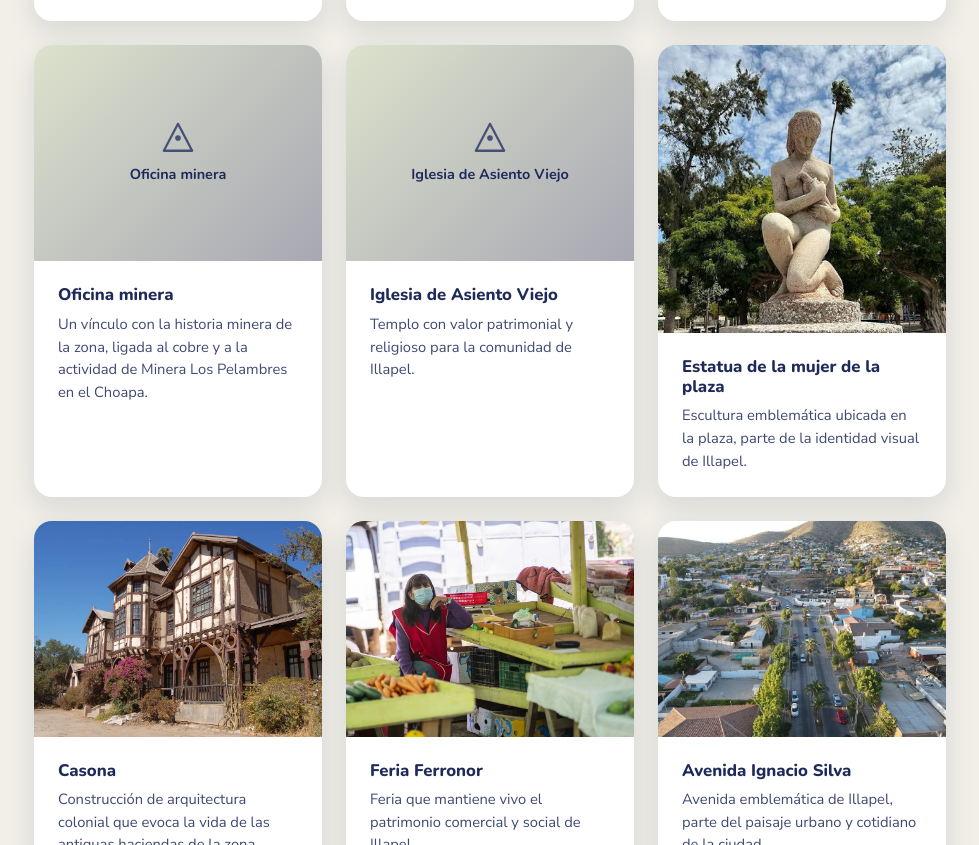
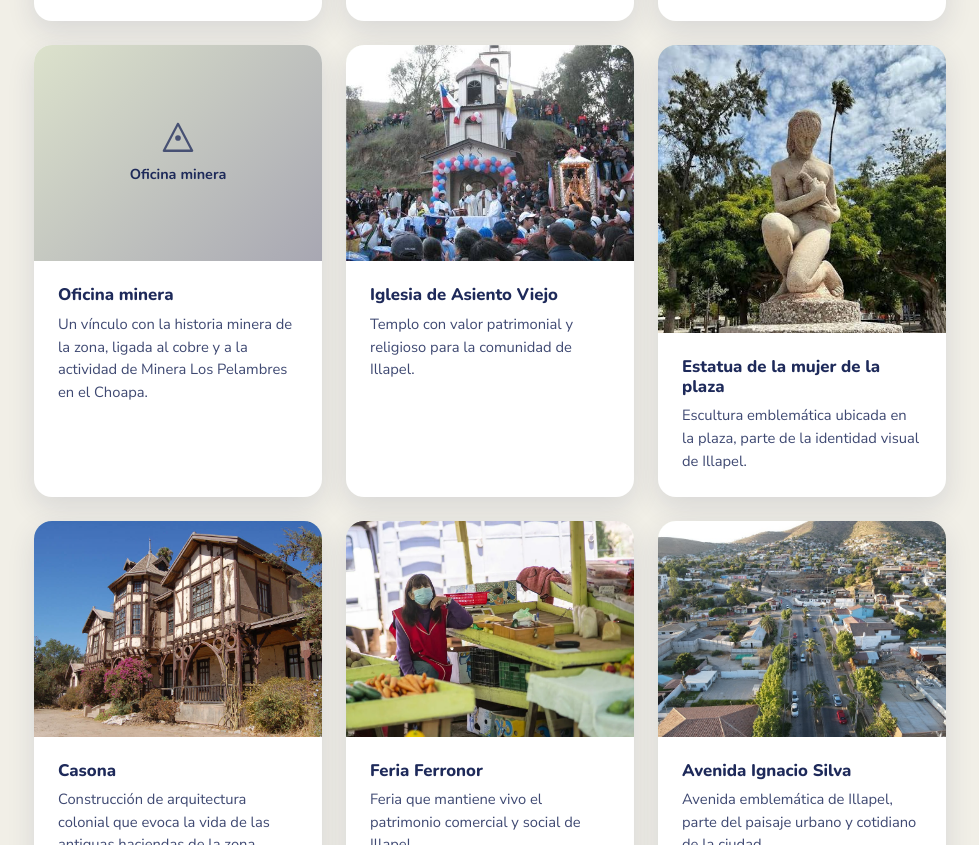
Before and after one commit to diegoorsc/meecuenta, an Eleventy site: page src/lugares.njk in a window 1280 px wide. Shown: the part 1709-2554 px from the top of the page, without its empty margins (150-1129 px from the left). Built offline with nearby package versions, Linux system fonts and the light colour scheme; Eleventy itself is replaced by a stand-in of ours; files that its build step writes are made by us from their sources.

Commit message:
Update Lugar “iglesia-de-asiento-viejo”

```diff
--- a/src/lugares/iglesia-de-asiento-viejo.md
+++ b/src/lugares/iglesia-de-asiento-viejo.md
@@ -1,7 +1,7 @@
 ---
-nombre: "Iglesia de Asiento Viejo"
-descripcion: "Templo con valor patrimonial y religioso para la comunidad de Illapel."
-foto: ""
+nombre: Iglesia de Asiento Viejo
+descripcion: Templo con valor patrimonial y religioso para la comunidad de Illapel.
+foto: /img/lugares/asiento-viejo.jfif
 orden: 11
 destacado: false
 ---
```
Also changed, not shown: src/img/lugares/asiento-viejo.jfif (added).
